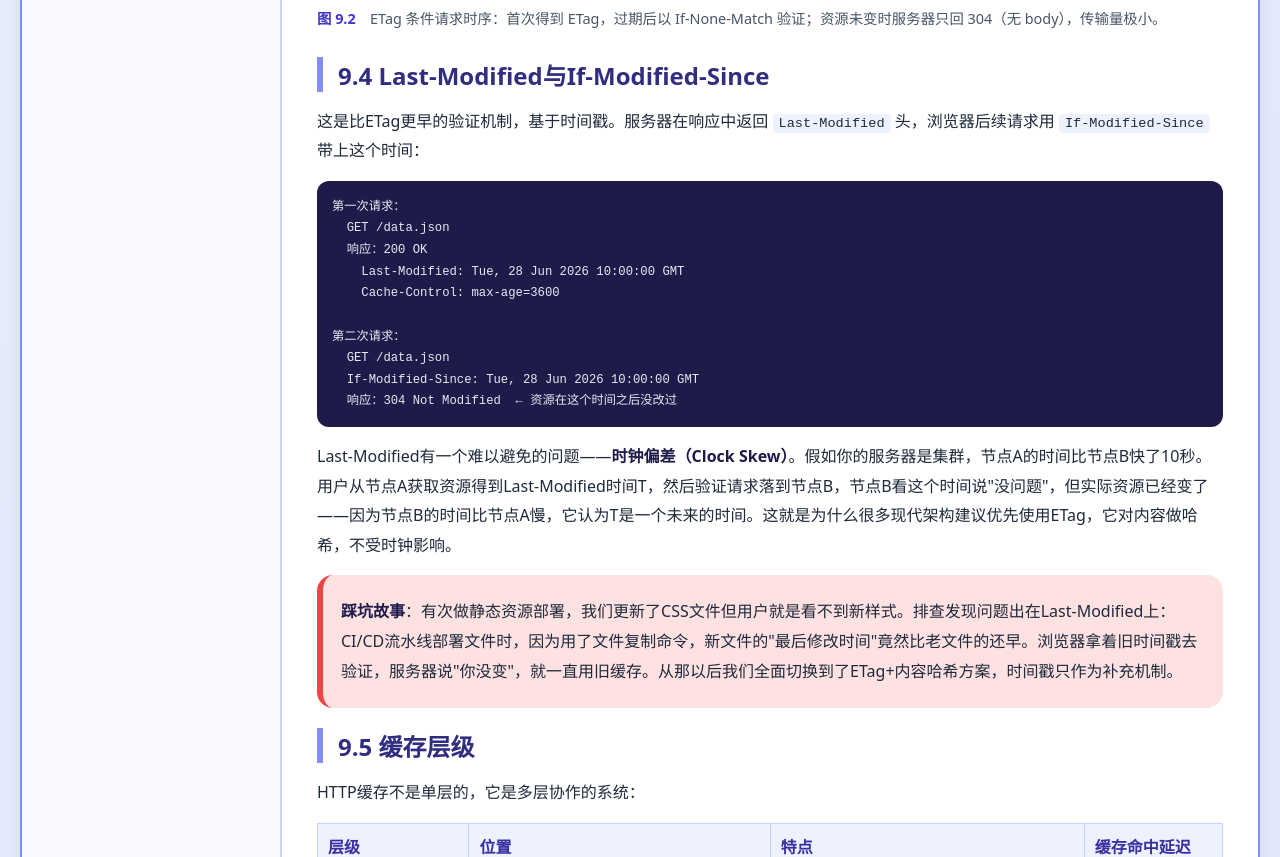
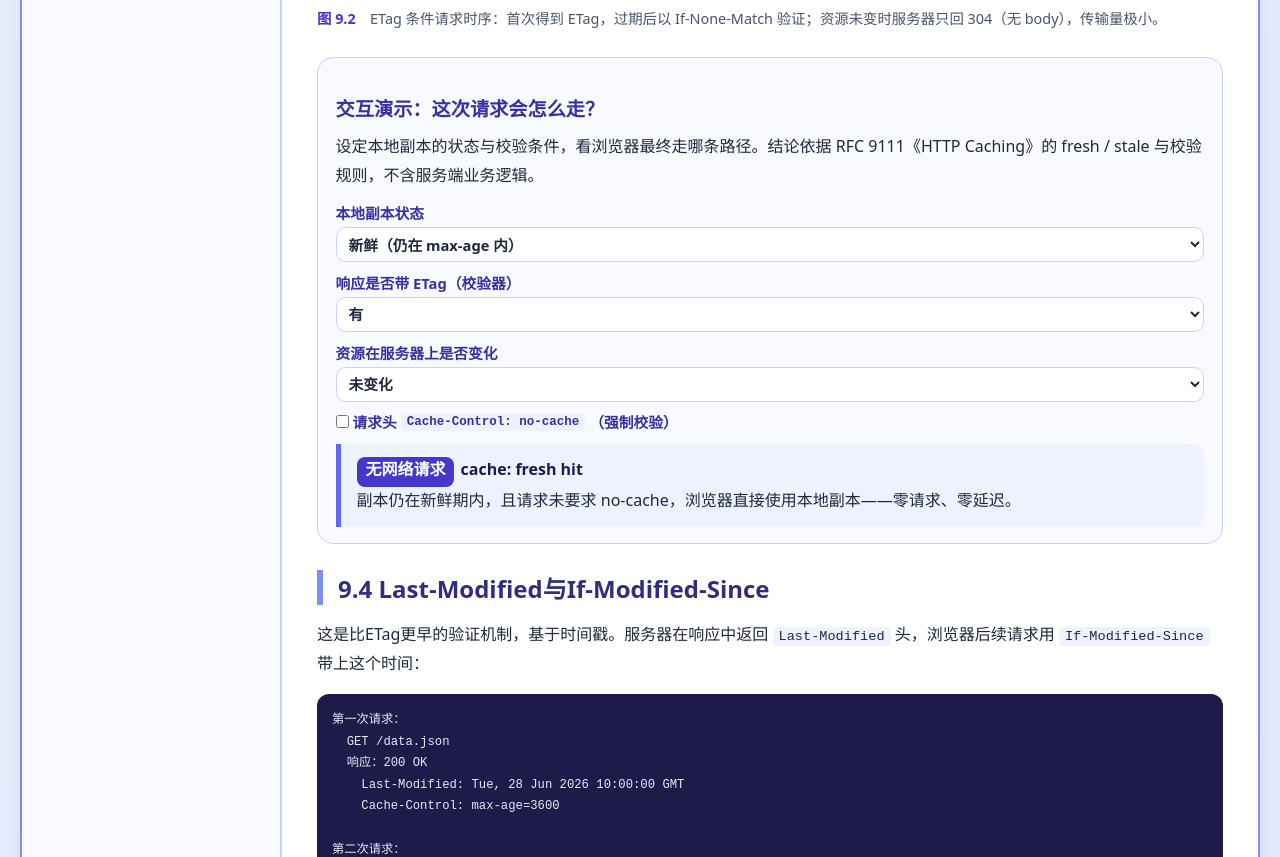
Before and after one commit to 1998x-stack/HTTP-protocol-tutorial, a plain HTML site: page 09.html in a window 1280 px wide. Shown: the part 3216-4073 px from the top of the page. Drawn offline with Linux system fonts and the light colour scheme.

Commit message:
feat(http-tutorial): 第9章新增 HTTP 缓存决策交互模拟器（fresh/stale/校验/304）

```diff
--- a/09.html
+++ b/09.html
@@ -127,6 +127,14 @@
             body { padding: 10px; }
             .main-content { padding: 20px; }
         }
+        /* 缓存决策交互演示 */
+        .simulator { margin: 1.6rem 0; padding: 1rem 1.1rem; background: #f8faff; border: 1px solid #c7d2fe; border-radius: 16px; }
+        .sim-controls { display: grid; gap: .6rem; margin: .7rem 0; }
+        .sim-controls label { display: grid; gap: .25rem; font-weight: 600; color: #3730a3; font-size: .92rem; }
+        .sim-controls select { font: inherit; padding: .35rem .5rem; border: 1px solid #c7d2fe; border-radius: 10px; background: #fff; color: #1e293b; max-width: 100%; }
+        .sim-check { display: flex !important; align-items: center; gap: .5rem; font-weight: 500; }
+        .sim-out { display: block; margin-top: .6rem; padding: .8rem 1rem; background: #eef2ff; border-left: 5px solid #6366f1; border-radius: 0 12px 12px 0; line-height: 1.7; color: #1e293b; }
+        .sim-out .sim-code { display: inline-block; font-weight: 700; color: #fff; background: #4338ca; padding: .1rem .55rem; border-radius: 8px; margin-right: .4rem; font-family: 'JetBrains Mono', monospace; }
     </style>
     <link rel="stylesheet" href="theme.css">
 </head>
@@ -301,6 +309,28 @@ etag: "abc123def456"</code></pre>
           <figcaption><span class="fig-no">图 9.2</span>　ETag 条件请求时序：首次得到 ETag，过期后以 If-None-Match 验证；资源未变时服务器只回 304（无 body），传输量极小。</figcaption>
         </figure>
 
+        <section class="simulator" aria-labelledby="sim-ch9-title">
+          <h3 id="sim-ch9-title">交互演示：这次请求会怎么走？</h3>
+          <p>设定本地副本的状态与校验条件，看浏览器最终走哪条路径。结论依据 RFC 9111《HTTP Caching》的 fresh / stale 与校验规则，不含服务端业务逻辑。</p>
+          <div class="sim-controls">
+            <label>本地副本状态
+              <select data-sim="state">
+                <option value="fresh">新鲜（仍在 max-age 内）</option>
+                <option value="stale">已过期（超过 max-age）</option>
+                <option value="none">没有副本</option>
+              </select>
+            </label>
+            <label>响应是否带 ETag（校验器）
+              <select data-sim="etag"><option value="yes">有</option><option value="no">无</option></select>
+            </label>
+            <label>资源在服务器上是否变化
+              <select data-sim="changed"><option value="no">未变化</option><option value="yes">已变化</option></select>
+            </label>
+            <label class="sim-check"><input type="checkbox" data-sim="nocache"> 请求头 <code>Cache-Control: no-cache</code>（强制校验）</label>
+          </div>
+          <output class="sim-out" data-sim-out aria-live="polite"></output>
+        </section>
+
         <h2>9.4 Last-Modified与If-Modified-Since</h2>
 
         <p>这是比ETag更早的验证机制，基于时间戳。服务器在响应中返回 <code>Last-Modified</code> 头，浏览器后续请求用 <code>If-Modified-Since</code> 带上这个时间：</p>
@@ -408,6 +438,40 @@ Cache-Control: no-cache</code></pre>
       btn.textContent = open ? '显示答案' : '收起答案';
     });
   })();
+
+  (function () {
+    var box = document.querySelector('.simulator');
+    if (!box) return;
+    var out = box.querySelector('[data-sim-out]');
+    var get = function (name) { return box.querySelector('[data-sim="' + name + '"]'); };
+    function current() {
+      return { state: get('state').value, etag: get('etag').value === 'yes',
+        changed: get('changed').value === 'yes', nocache: get('nocache').checked };
+    }
+    function decide(v) {
+      if (v.state === 'none') {
+        return ['200 OK', 'cache: miss', '本地没有可用副本，直接向源服务器发完整请求，拿到 200 与完整响应体，并把它写入缓存（若响应允许存储）。'];
+      }
+      if (v.state === 'fresh' && !v.nocache) {
+        return ['无网络请求', 'cache: fresh hit', '副本仍在新鲜期内，且请求未要求 no-cache，浏览器直接使用本地副本——零请求、零延迟。'];
+      }
+      if (!v.etag) {
+        return ['200 OK', 'revalidate: no validator', '副本已不可直接使用，但响应没有 ETag / Last-Modified 这类校验器，无法发起条件请求，只能重新下载完整响应体。'];
+      }
+      if (v.changed) {
+        return ['200 OK', 'conditional request', '发送 If-None-Match: &lt;ETag&gt; 校验，服务器发现资源已变，返回 200 与新的完整响应体（并更新 ETag、刷新新鲜期）。'];
+      }
+      return ['304 Not Modified', 'conditional request', '发送 If-None-Match: &lt;ETag&gt; 校验，资源未变，服务器只回 304（无响应体）；浏览器复用本地副本，并按新头部刷新新鲜期。'];
+    }
+    function render() {
+      var r = decide(current());
+      out.innerHTML = '<span class="sim-code">' + r[0] + '</span><strong>' + r[1] + '</strong><br>' + r[2];
+    }
+    box.querySelectorAll('[data-sim]').forEach(function (el) {
+      el.addEventListener('change', render);
+    });
+    render();
+  })();
 </script>
 </body>
 </html>
--- a/theme.css
+++ b/theme.css
@@ -255,3 +255,12 @@ figcaption .fig-no { font-weight: 700; color: #4338ca; }
 .step-list button { background: #fff; color: #3730a3; border: 1px solid #c7d2fe; width: 100%; text-align: left; border-radius: 10px; }
 .step-list button[aria-current="step"] { background: #e0e7ff; border-color: #6366f1; }
 @media print { .stepper-controls, .step-list { display: none !important; } .stepper[data-ready] [data-step] { opacity: 1 !important; } }
+
+/* === 决策模拟器（表单控件 + 实时结论） === */
+.simulator { margin: 1.6rem 0; padding: 1rem 1.1rem; background: #f8faff; border: 1px solid #c7d2fe; border-radius: 16px; }
+.sim-controls { display: grid; gap: .6rem; margin: .7rem 0; }
+.sim-controls label { display: grid; gap: .25rem; font-weight: 600; color: #3730a3; font-size: .92rem; }
+.sim-controls select { font: inherit; padding: .35rem .5rem; border: 1px solid #c7d2fe; border-radius: 10px; background: #fff; color: #1e293b; max-width: 100%; }
+.sim-check { display: flex !important; align-items: center; gap: .5rem; font-weight: 500; }
+.sim-out { display: block; margin-top: .6rem; padding: .8rem 1rem; background: #eef2ff; border-left: 5px solid #6366f1; border-radius: 0 12px 12px 0; line-height: 1.7; color: #1e293b; }
+.sim-out .sim-code { display: inline-block; font-weight: 700; color: #fff; background: #4338ca; padding: .1rem .55rem; border-radius: 8px; margin-right: .4rem; font-family: 'JetBrains Mono', monospace; }
```
